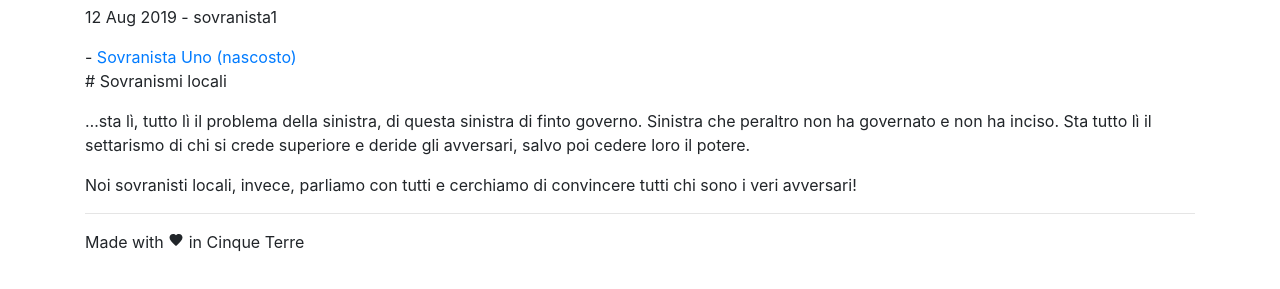
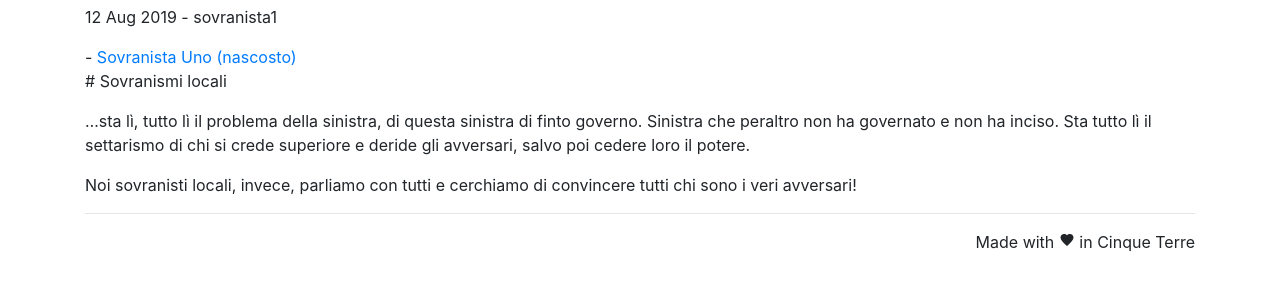
Before and after one commit to danimog/sovranismi, a plain HTML site: page 2019/08/12/dichiarazione-sovranista.html in a window 1280 px wide. Shown: the part 227-516 px from the top of the page. Drawn offline with nearby package versions, Linux system fonts and the light colour scheme.

```diff
--- a/2019/08/12/dichiarazione-sovranista.html
+++ b/2019/08/12/dichiarazione-sovranista.html
@@ -65,7 +65,7 @@ Sta tutto lì il settarismo di chi si crede superiore e deride gli avversari, sa
 <p>Noi sovranisti locali, invece, parliamo con tutti e cerchiamo di convincere tutti chi sono i veri avversari!</p>
 
       <hr>
-Made with <ion-icon name="heart"></ion-icon> in Cinque Terre
+<p class="text-right">Made with <ion-icon name="heart"></ion-icon> in Cinque Terre</p>
 
     </div>
 
```
Also changed, not shown: 2019/08/12/manifesto-sovranista.html (+1 -1 lines), about.html (+1 -1 lines), autori/sovranista1.html (+1 -1 lines), autori/sovranista2.html (+1 -1 lines), blog.html (+1 -1 lines), index.html (+1 -1 lines), staff.html (+1 -1 lines).
